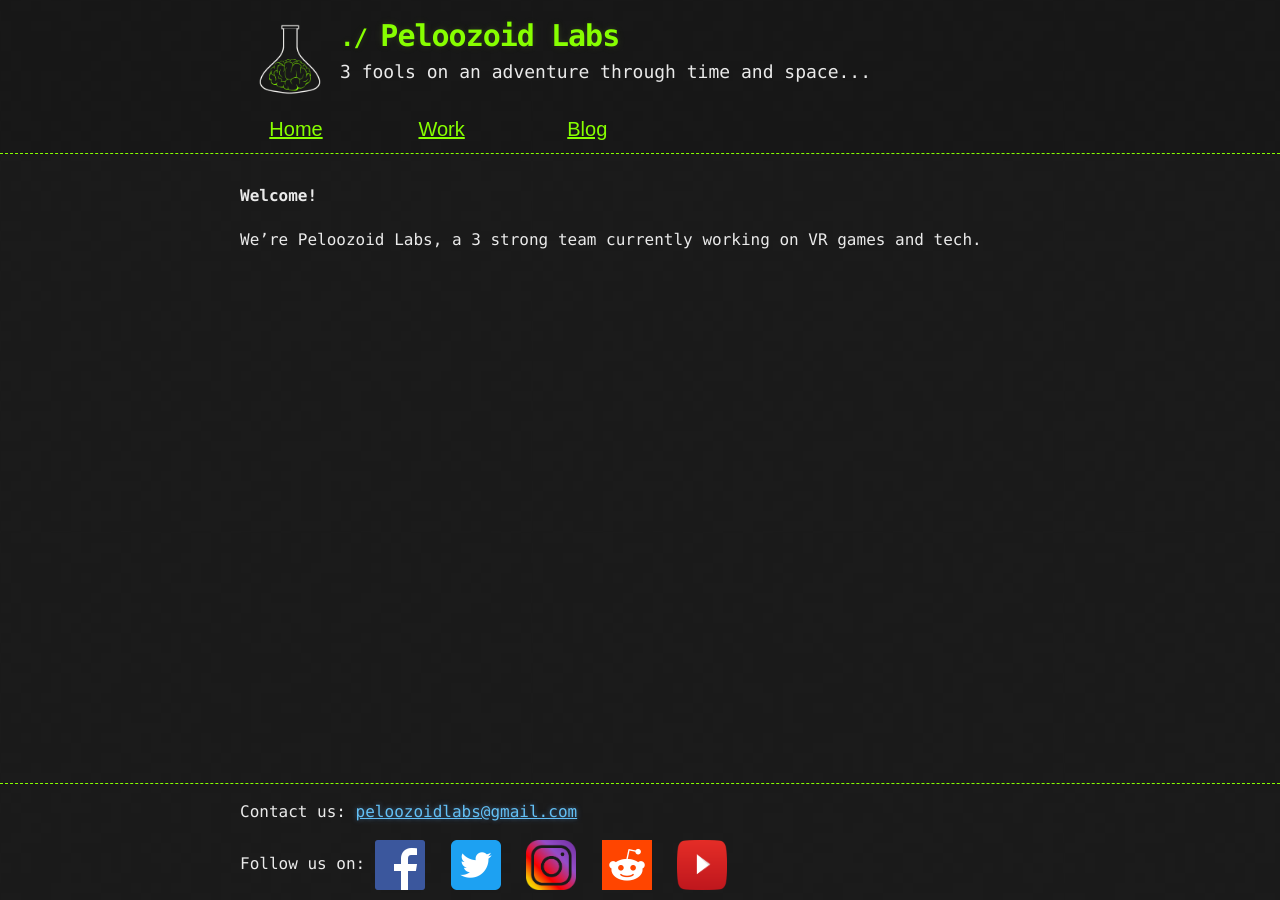
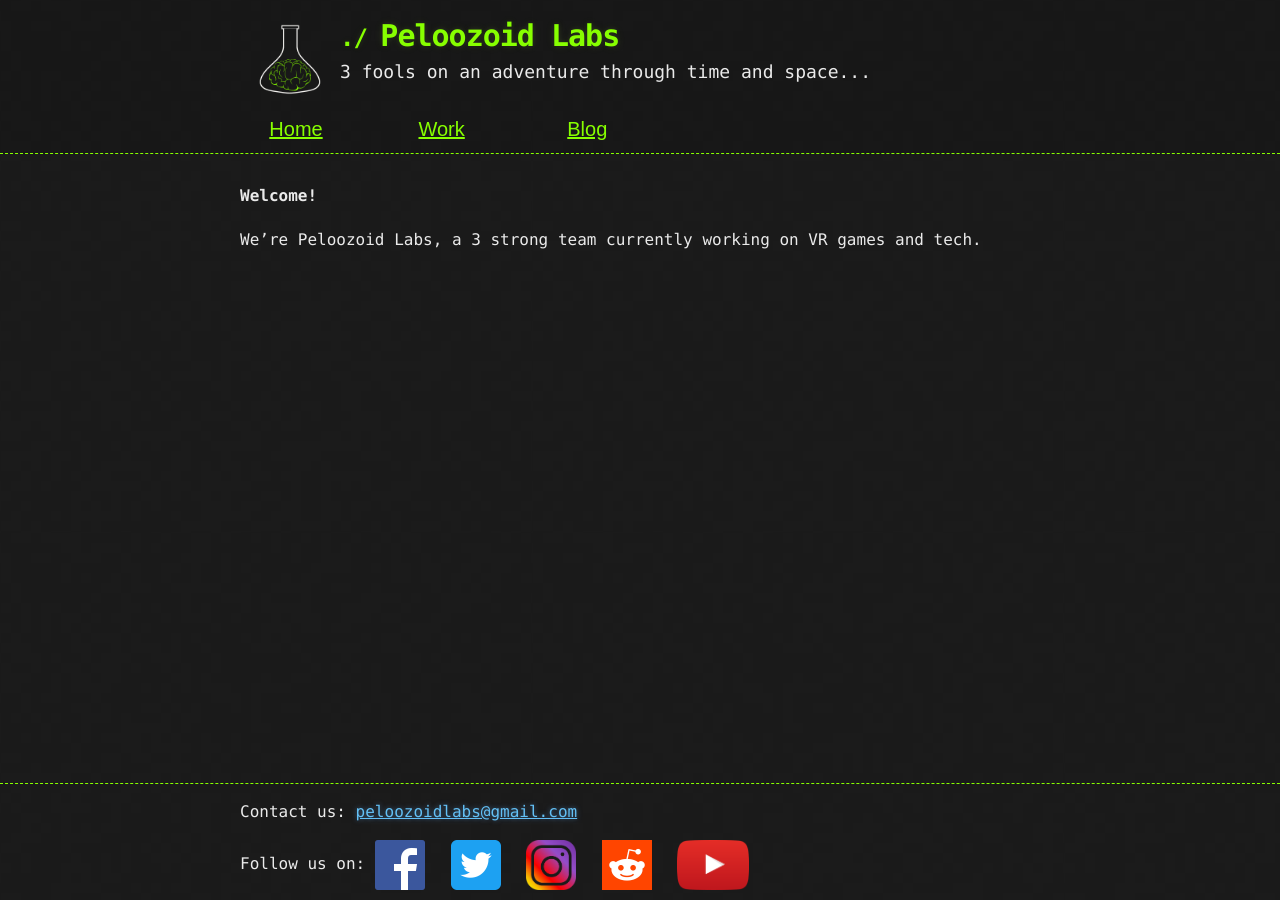
Before and after one commit to Flobb212/www.peloozoid.co.uk, a Jekyll site: the page built from index.md, in a window 1280 px wide. Built offline with Jekyll 4.4.1, drawn with Linux system fonts in a browser that asks for light colours.

Commit message:
Fixing footer & YT logo

```diff
--- a/_layouts/default.html
+++ b/_layouts/default.html
@@ -72,7 +72,7 @@
           <img  src="https://peloozoid.co.uk/assets/images/redditLogo.png" alt="Reddit Link" width=50px height=50px>
         </a>
         <a href="https://www.youtube.com/channel/UCFu-Ds0aW-ZIQVi-nJNsLXw?" target="_blank">
-          <img  src="https://peloozoid.co.uk/assets/images/youtubeLogo.png" alt="YouTube Link" width=50px height=50px>
+          <img  src="https://peloozoid.co.uk/assets/images/youtubeLogo.png" alt="YouTube Link" height=50px>
         </a>
       </div>
 
--- a/_sass/jekyll-theme-hacker.scss
+++ b/_sass/jekyll-theme-hacker.scss
@@ -3,6 +3,7 @@
 body {
   margin: 0;
   padding: 0;
+  padding-bottom: 117px;
   background: #151515 url("../images/bkg.png") 0 0;
   color: #eaeaea;
   font-size: 16px;
```
